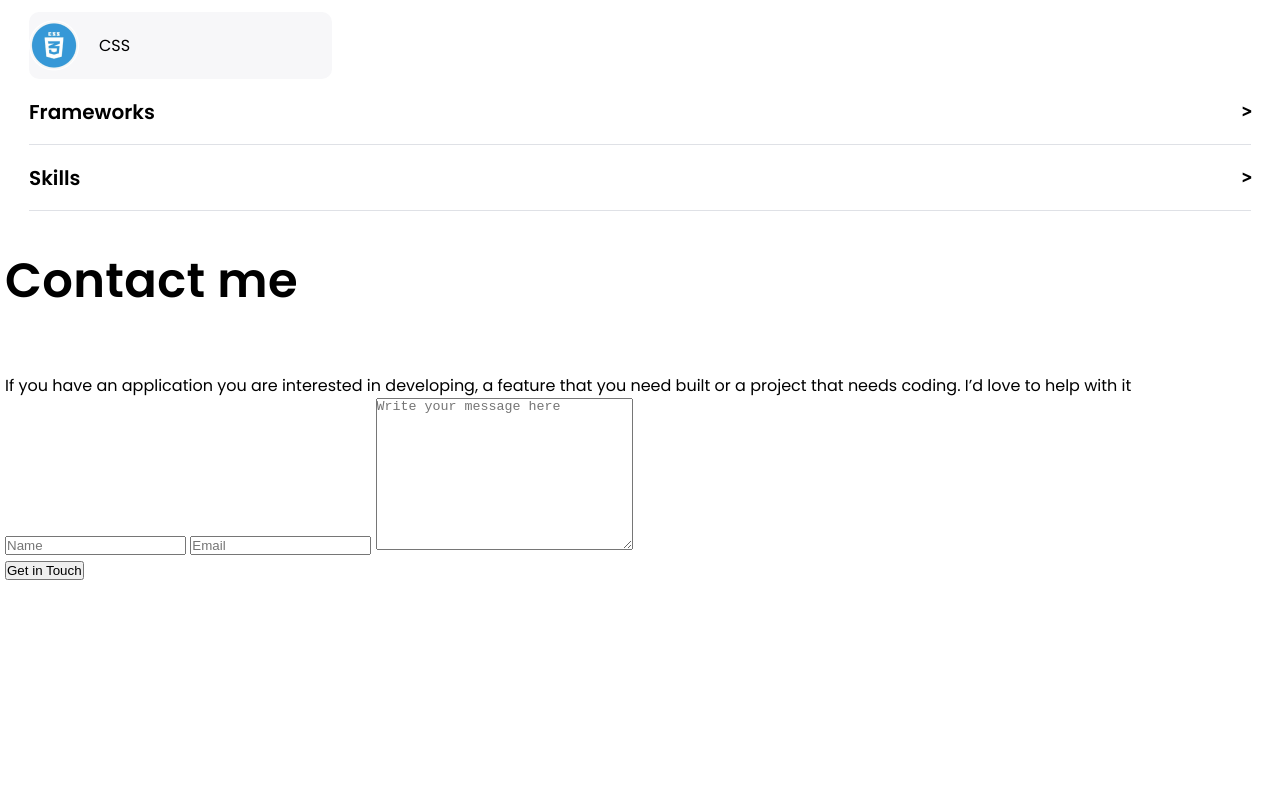
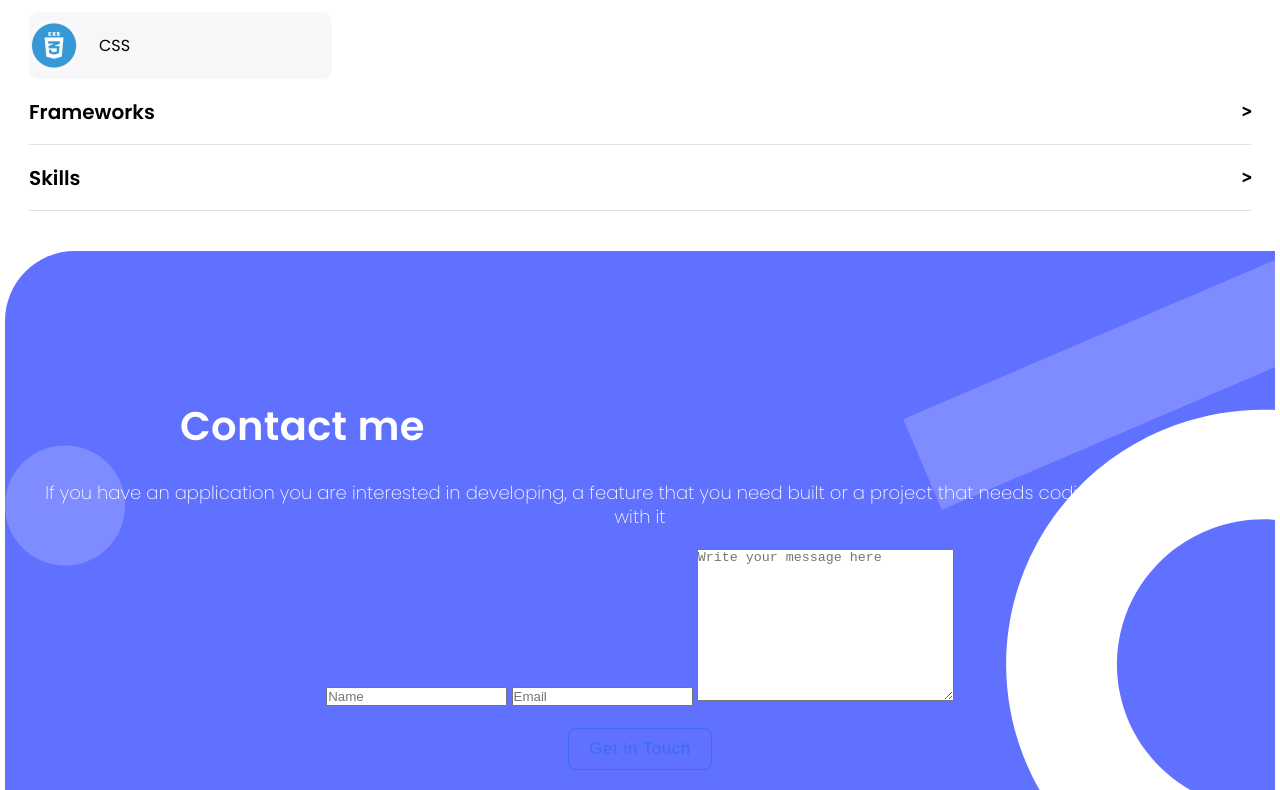
Before and after one commit to houdamzari/Portfolio-Website, a website: page index.html in a window 1280 px wide. Shown: the part 3010-3800 px from the top of the page. Before the commit the page ends 3592 px from the top, so only its background shows below. Drawn offline with Linux system fonts and the light colour scheme.

Commit message:
Add style to footer

```diff
--- a/index.html
+++ b/index.html
@@ -251,15 +251,15 @@
         <div class="dropdown"> <li class="section_header">Skills</li><span>^</span>
       </ul>
     </section>
-    <footer>
-      <h1>Contact me</h1>
-      <p>If you have an application you are interested in developing, a feature that you need built or a project that needs coding. I’d love to help with it </p>
+    <footer class="footer">
+      <h1 class="form_header">Contact me</h1>
+      <p class="contact_paragraph">If you have an application you are interested in developing, a feature that you need built or a project that needs coding. I’d love to help with it </p>
       <div>
-      <input type="text" placeholder="Name">
-      <input type="email" placeholder="Email">
-      <textarea name="" id="" cols="30" rows="10" placeholder="Write your message here"></textarea>
+      <input type="text" placeholder="Name" class="form_input">
+      <input type="email" placeholder="Email" class="form_input">
+      <textarea name="" id="" cols="30" rows="10" placeholder="Write your message here" class="form_input"></textarea>
     </div>
-    <button>Get in Touch</button>
+    <button class="btn">Get in Touch</button>
 
     </footer>
   </body>
--- a/style.css
+++ b/style.css
@@ -386,3 +386,33 @@ h1 {
   align-items: flex-start;
   gap: 15px;
 }
+
+.footer {
+  background-image: url(/public/contact\ .svg);
+  background-size: cover;
+  background-color: #6070ff;
+  padding: 140px 20px 20px 20px;
+  display: flex;
+  flex-direction: column;
+  align-items: center;
+  justify-content: center;
+  border-top-left-radius: 70px;
+  gap: 20px;
+}
+
+.form_header {
+  color: white;
+  font-weight: 600;
+  font-size: 40px;
+  margin: 0;
+  height: fit-content;
+  padding: 5px 0;
+}
+
+.contact_paragraph {
+  color: #fff;
+  text-align: center;
+  font-weight: 300;
+  font-size: 18px;
+  line-height: 24px;
+}
```
Also changed, not shown: public/contact .svg (added), public/contact form shapes-mobile@2x.png (added).
